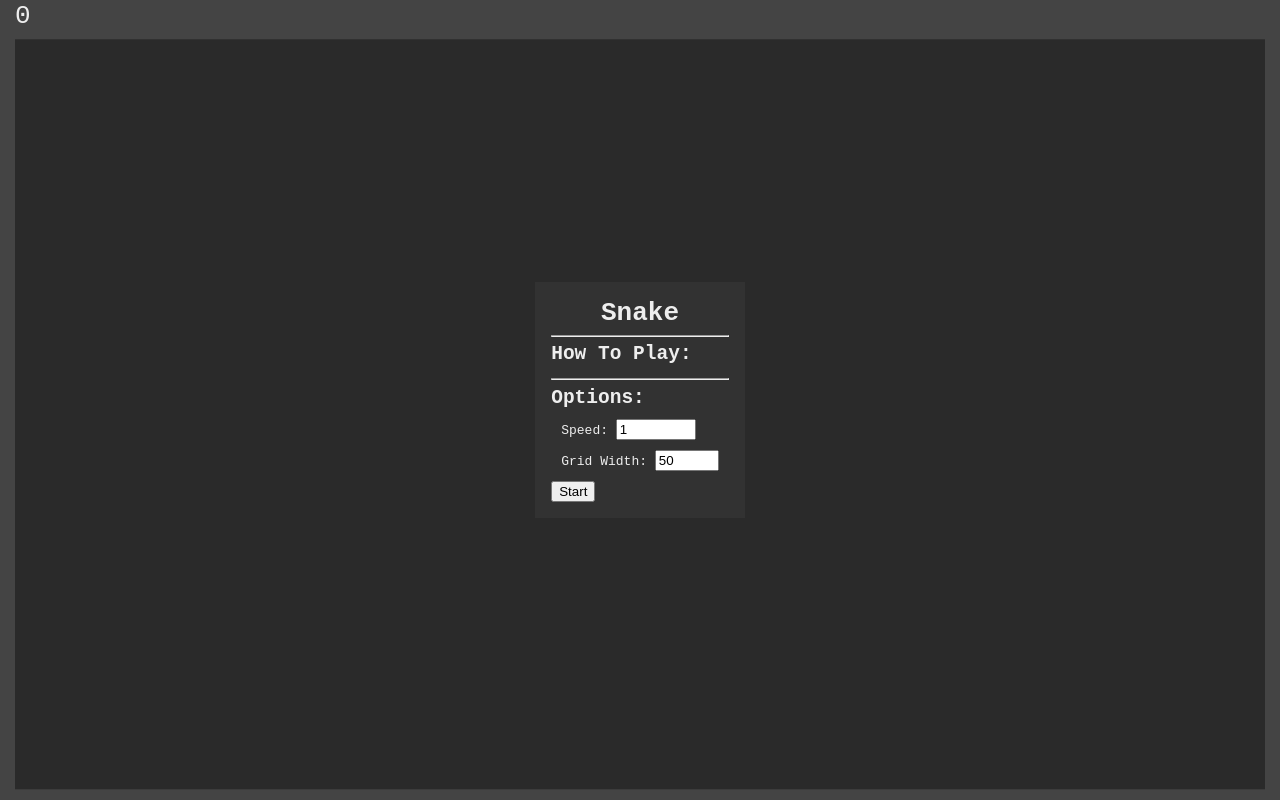
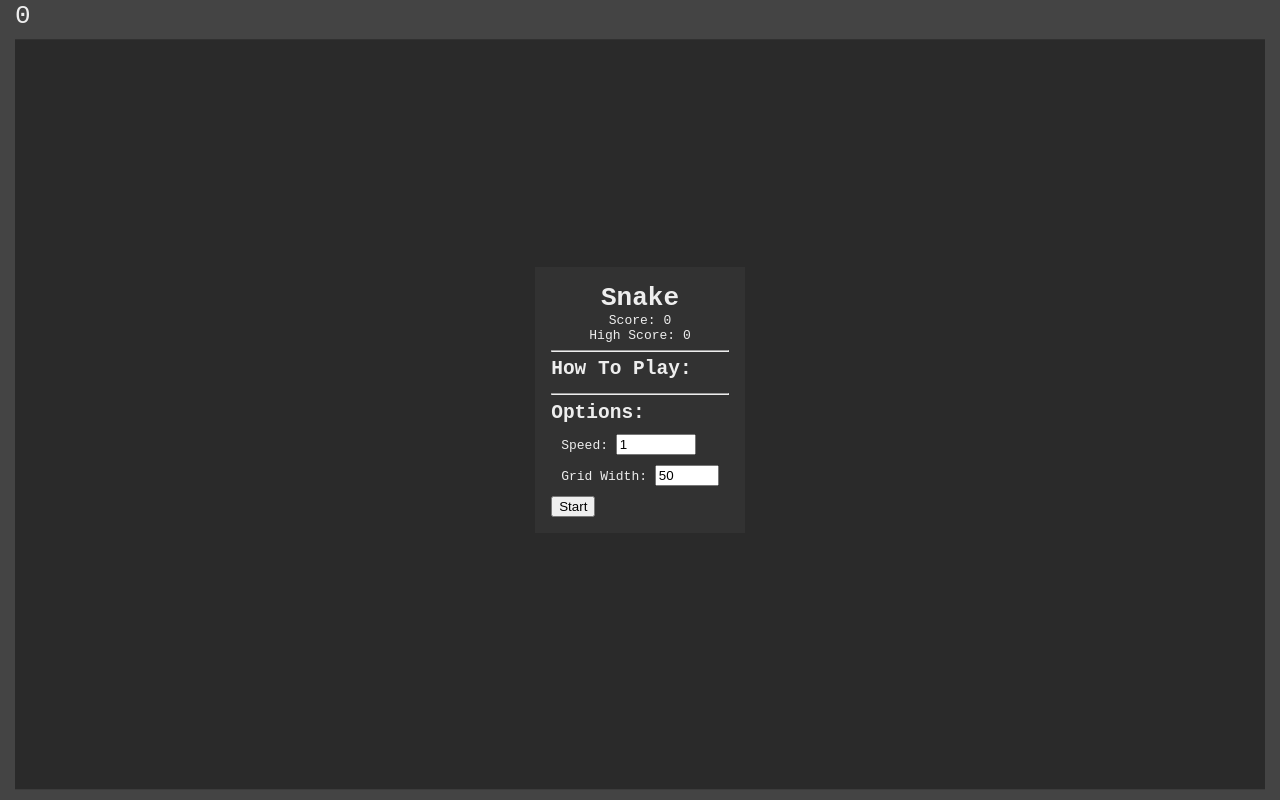
Before and after one commit to jamie-thompson-1024/Snake-Browser-Game, a plain HTML site: page index.html in a window 1280 px wide. Drawn offline with Linux system fonts and the light colour scheme.

Commit message:
added score/highscore listing

```diff
--- a/Snake.js
+++ b/Snake.js
@@ -8,7 +8,7 @@ class Snake extends EventTarget
     g;
 
     // game options / render params
-    gameBaseSpeed = 500;
+    gameBaseSpeed = 350;
     gameSpeed = 1.0;
     gameWidth = 50;
     gameHeight;
@@ -167,7 +167,7 @@ class Snake extends EventTarget
         if(this.tailPos.some(([x, y]) => this.headPos[0] === x && this.headPos[1] === y))
             this.stop();
 
-        this.score = this.tailPos.length + 1;
+        this.score = this.tailPos.length;
 
         this.draw();
 
--- a/index.css
+++ b/index.css
@@ -64,3 +64,10 @@ form
 
     padding: 1rem;
 }
+
+#scorelisting
+{
+    display: flex;
+    flex-direction: column;
+    align-items: center;
+}
--- a/index.html
+++ b/index.html
@@ -13,6 +13,10 @@
             <div id="GameBoard"></div>
             <div id="GameControls">
                 <h1>Snake</h1>
+                <div id="scorelisting">
+                    <span id="score">Score: 0</span>
+                    <span id="highscore">High Score: 0</span>
+                </div>
                 <hr>
                 <h2>How To Play:</h2>
                 <p>
--- a/index.js
+++ b/index.js
@@ -9,13 +9,21 @@ function main()
     const optionsForm = document.getElementById('gameoptions');
     const formElements = optionsForm.elements;
 
+    const scoreElement = document.getElementById('score');
+    const highScoreElement = document.getElementById('highscore');
+
     let options = {
         gameSpeed: 1.0,
         gameWidth: 50
     };
 
+    let highScore = localStorage["snakeScore"] ?? 0;
+
     formElements.namedItem('gamespeed').value = options.gameSpeed;
     formElements.namedItem('gamewidth').value = options.gameWidth;
+
+    scoreElement.innerText = "Score: 0";
+    highScoreElement.innerText = `High Score: ${highScore}`;
 
     function startGame()
     {
@@ -30,6 +38,11 @@ function main()
 
     function gameOver()
     {
+        highScore = snake.score > highScore ? snake.score : highScore;
+        scoreElement.innerText = `Score: ${snake.score}`;
+        highScoreElement.innerText = `High Score: ${highScore}`;
+        localStorage["snakeScore"] = highScore;
+
         // show control dialog
         controlsEl.style.visibility = 'visible';
     }
```
